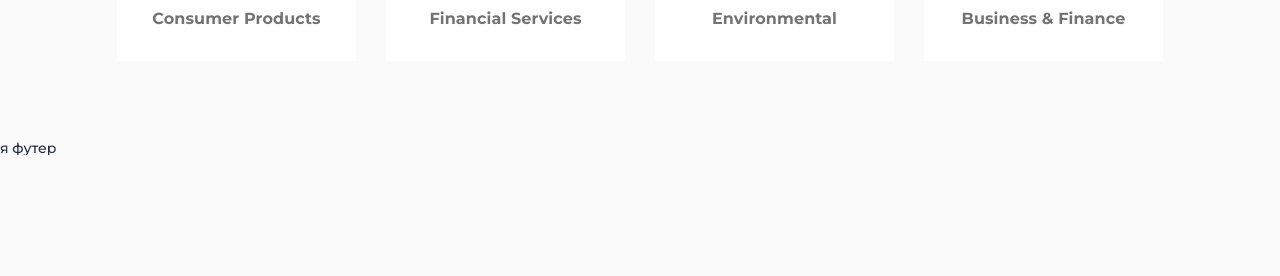
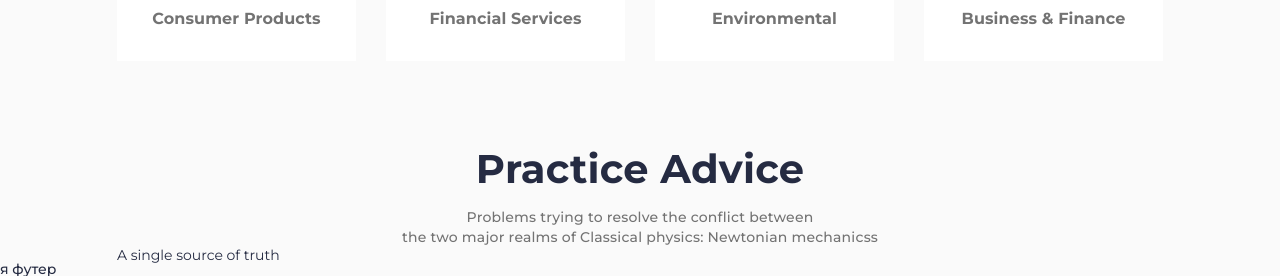
Before and after one commit to AlenaMearbhall/relvise, a plain HTML site: page index.html in a window 1280 px wide. Shown: the part 1276-1552 px from the top of the page. Before the commit the page ends 1431 px from the top, so only its background shows below. Drawn offline with Linux system fonts and the light colour scheme.

Commit message:
practice start

```diff
--- a/index.html
+++ b/index.html
@@ -136,6 +136,30 @@
                 </div>
             </section>
 
+            <!-- practice -->
+            <section class="page__practice practice">
+                <div class="practice__container __container">
+
+                    <div class="practice__header header-block">
+                        <h2 class="header-block__title">Practice Advice</h2>
+                        <div class="header-block__sub-title">
+                            Problems trying to resolve the conflict between <br>
+                            the two major realms of Classical physics: Newtonian mechanicss
+                        </div>
+                    </div>
+
+                    <div class="practice__body">
+                        <div class="practice__column">
+                            <article class="practice__item item-practice">
+                                <a href="#" class="item-practice_link"></a>
+                                    <h2 class="item-practice__title">A single source of truth</h2>
+                                </a>
+                            </article>
+                        </div>
+                    </div>
+
+                </div>
+            </section>
 
         </main>
 
```
